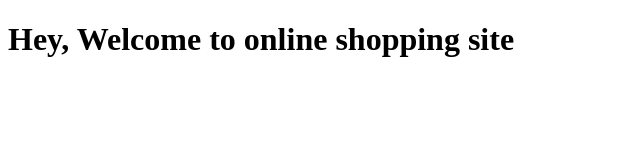
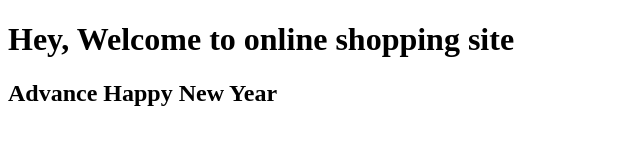
Before and after one commit to Chandrika-Karri/Jenkins, a plain HTML site: page index.html in a window 1280 px wide. Shown: the whole page, without its empty margins (0-640 px from the left). Drawn offline with Linux system fonts and the light colour scheme.

Commit message:
Update index.html

```diff
--- a/index.html
+++ b/index.html
@@ -5,5 +5,6 @@
   </head>
   <body>
     <h1> Hey, Welcome to online shopping site </h1>
+    <h2> Advance Happy New Year</h2>
   </body>
 </html>
```
